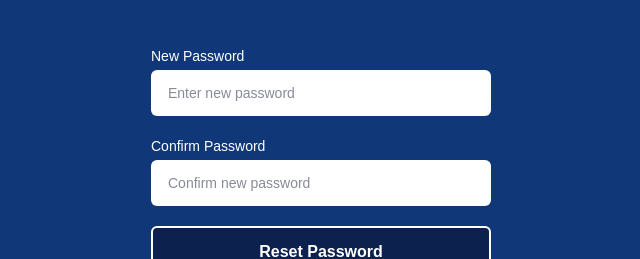
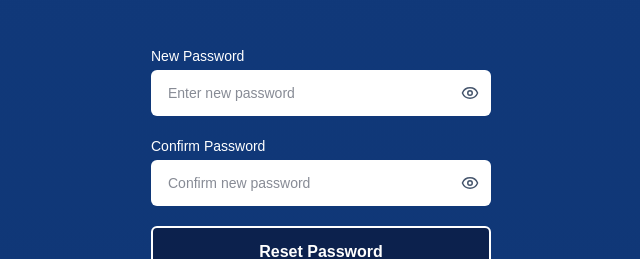
Before and after one commit to MIGSNOLIMIT/State101TravelWebsite, a Next.js app: page /admin/reset-password in a window 1280 px wide. Shown: the part 372-631 px from the top of the page, without its empty margins (319-959 px from the left). Built offline with nearby package versions, Linux system fonts and the light colour scheme; no server answers; the database is empty; a web font is replaced by a local one.

Commit message:
modified:   src/app/admin/reset-password/page.jsx

```diff
--- a/src/app/admin/reset-password/page.jsx
+++ b/src/app/admin/reset-password/page.jsx
@@ -3,6 +3,7 @@ import { useState } from "react";
 import Image from "next/image";
 import Link from "next/link";
 import { useRouter, useSearchParams } from "next/navigation";
+import { Eye, EyeOff } from "lucide-react";
 
 export const dynamic = "force-dynamic";
 
@@ -13,6 +14,8 @@ export default function ResetPassword() {
 
   const [password, setPassword] = useState("");
   const [confirm, setConfirm] = useState("");
+  const [showPassword, setShowPassword] = useState(false);
+  const [showConfirm, setShowConfirm] = useState(false);
   const [message, setMessage] = useState("");
   const [loading, setLoading] = useState(false);
 
@@ -79,27 +82,49 @@ export default function ResetPassword() {
             <label className="mb-1 block text-sm font-medium text-white">
               New Password
             </label>
+            <div className="relative">
               <input
-              type="password"
+                type={showPassword ? "text" : "password"}
                 required
                 value={password}
                 onChange={(e) => setPassword(e.target.value)}
-              className="w-full rounded-md border border-white/80 bg-white px-4 py-3 text-sm text-slate-900 outline-none transition focus:border-white focus:ring-2 focus:ring-white/60"
+                className="w-full rounded-md border border-white/80 bg-white px-4 py-3 pr-12 text-sm text-slate-900 outline-none transition focus:border-white focus:ring-2 focus:ring-white/60"
                 placeholder="Enter new password"
               />
+              <button
+                type="button"
+                onClick={() => setShowPassword((value) => !value)}
+                className="absolute inset-y-0 right-0 flex items-center px-3 text-slate-600 transition hover:text-slate-900"
+                aria-label={showPassword ? "Hide password" : "Show password"}
+                aria-pressed={showPassword}
+              >
+                {showPassword ? <EyeOff size={18} /> : <Eye size={18} />}
+              </button>
+            </div>
           </div>
           <div>
             <label className="mb-1 block text-sm font-medium text-white">
               Confirm Password
             </label>
+            <div className="relative">
               <input
-              type="password"
+                type={showConfirm ? "text" : "password"}
                 required
                 value={confirm}
                 onChange={(e) => setConfirm(e.target.value)}
-              className="w-full rounded-md border border-white/80 bg-white px-4 py-3 text-sm text-slate-900 outline-none transition focus:border-white focus:ring-2 focus:ring-white/60"
+                className="w-full rounded-md border border-white/80 bg-white px-4 py-3 pr-12 text-sm text-slate-900 outline-none transition focus:border-white focus:ring-2 focus:ring-white/60"
                 placeholder="Confirm new password"
               />
+              <button
+                type="button"
+                onClick={() => setShowConfirm((value) => !value)}
+                className="absolute inset-y-0 right-0 flex items-center px-3 text-slate-600 transition hover:text-slate-900"
+                aria-label={showConfirm ? "Hide confirm password" : "Show confirm password"}
+                aria-pressed={showConfirm}
+              >
+                {showConfirm ? <EyeOff size={18} /> : <Eye size={18} />}
+              </button>
+            </div>
           </div>
           <button
             type="submit"
```
Lines whose indentation alone changed are shown as unchanged.
